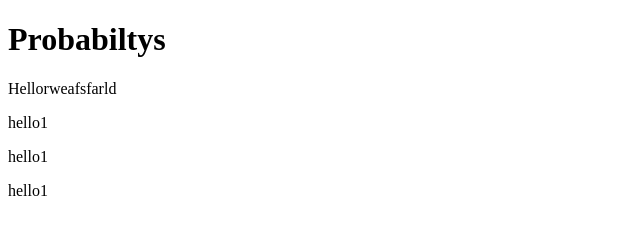
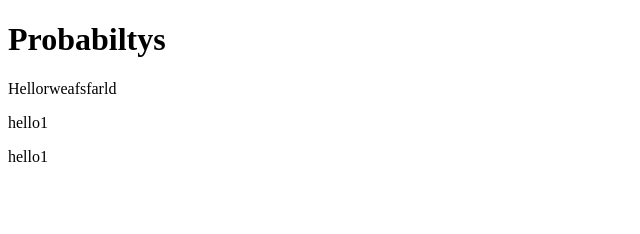
Before and after one commit to Probabilitys/probabilitys.github.io, a plain HTML site: page index.html in a window 1280 px wide. Shown: the full height of the page, 0-640 px from the left. Drawn offline with Linux system fonts and the light colour scheme.

Commit message:
first commit

```diff
--- a/index.html
+++ b/index.html
@@ -7,7 +7,6 @@
    <p>Hellorweafsfarld</p>
    <p>hello1</p>
    <p>hello1</p>
-   <p>hello1</p>
 
  </body>
 </html>
```
